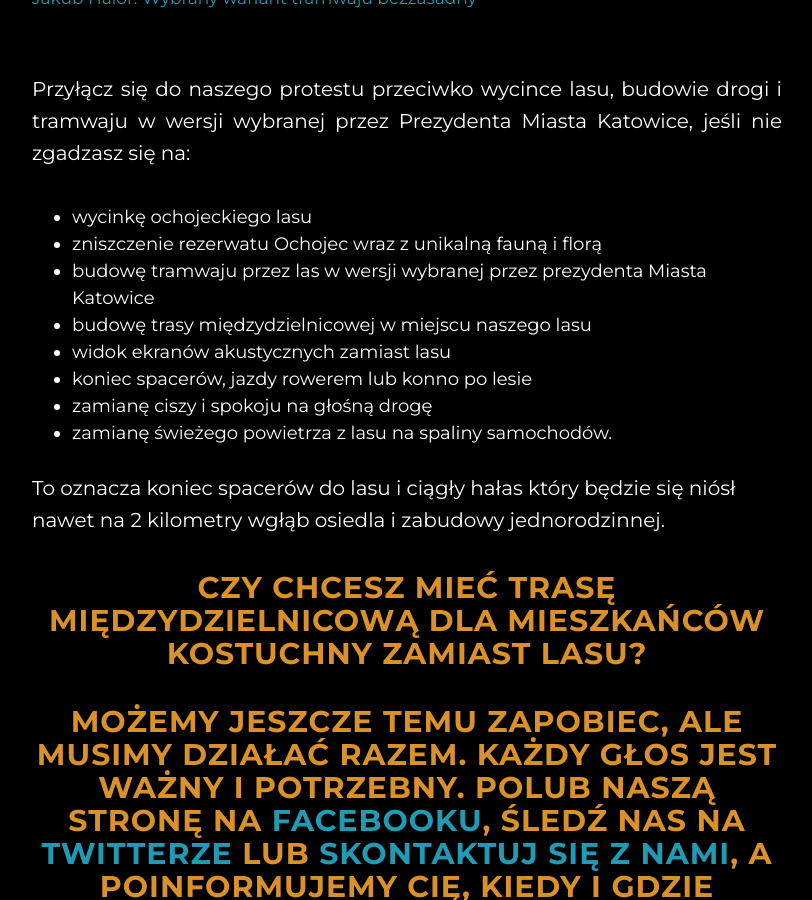
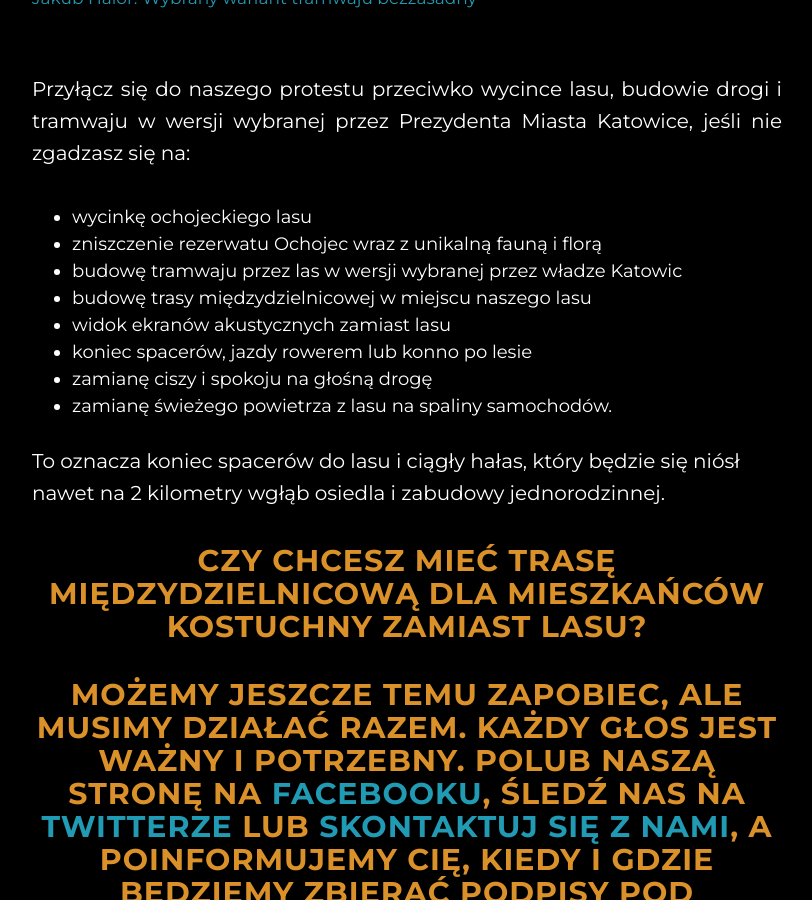
Before and after one commit to naszlas-katowice/naszlas.katowice.pl, a Jekyll site: the page built from index.html, in a window 1280 px wide and 900 px high, scrolled down 2516 px. Shown: the whole window, without its empty margins (233-1045 px from the left). Built offline with Jekyll 4.4.1, drawn with Linux system fonts in a browser that asks for light colours.

Commit message:
Update index.html

```diff
--- a/index.html
+++ b/index.html
@@ -66,7 +66,7 @@ layout: default
         <ul class="p">
           <li>wycinkę ochojeckiego lasu</li>
           <li>zniszczenie rezerwatu Ochojec wraz z unikalną fauną i florą</li>
-          <li>budowę tramwaju przez las w wersji wybranej przez prezydenta Miasta Katowice</li>
+          <li>budowę tramwaju przez las w wersji wybranej przez władze Katowic</li>
           <li>budowę trasy międzydzielnicowej w miejscu naszego lasu</li>
           <li>widok ekranów akustycznych zamiast lasu</li>
           <li>koniec spacerów, jazdy rowerem lub konno po lesie</li>
@@ -74,7 +74,7 @@ layout: default
           <li>zamianę świeżego powietrza z lasu na spaliny samochodów.</li>
         </ul>
         <p>
-          To oznacza koniec spacerów do lasu i ciągły hałas który będzie się niósł nawet na 2 kilometry wgłąb osiedla i zabudowy jednorodzinnej.
+          To oznacza koniec spacerów do lasu i ciągły hałas, który będzie się niósł nawet na 2 kilometry wgłąb osiedla i zabudowy jednorodzinnej.
         </p>
       <h2 style="text-align:center;" class="orange">
         Czy chcesz mieć trasę międzydzielnicową dla mieszkańców Kostuchny zamiast lasu?
```
